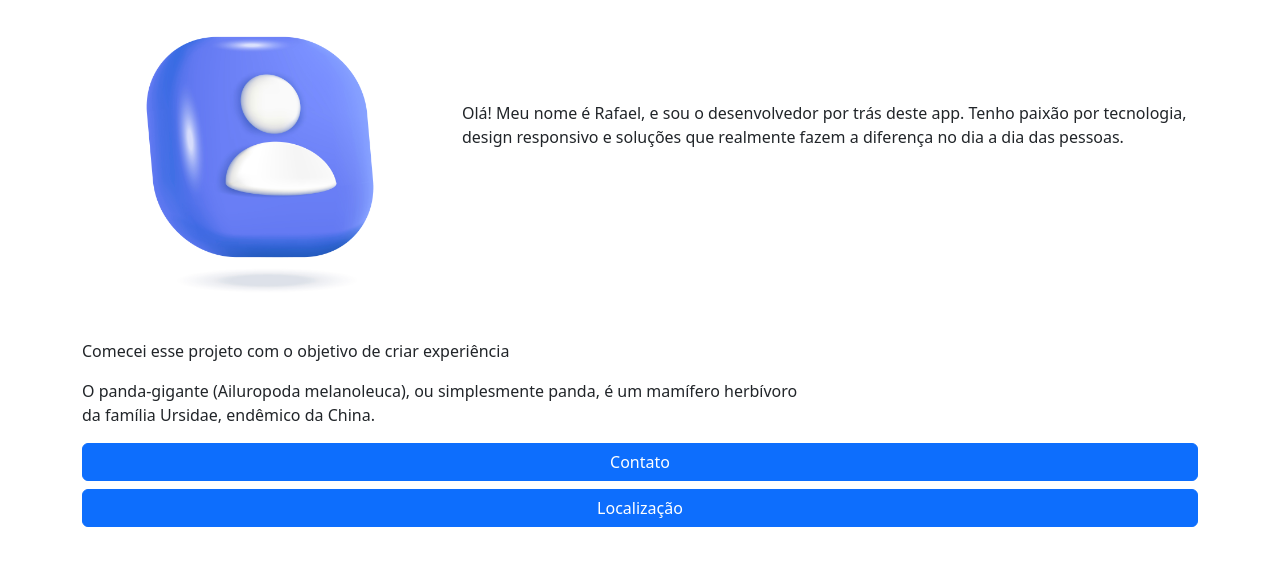
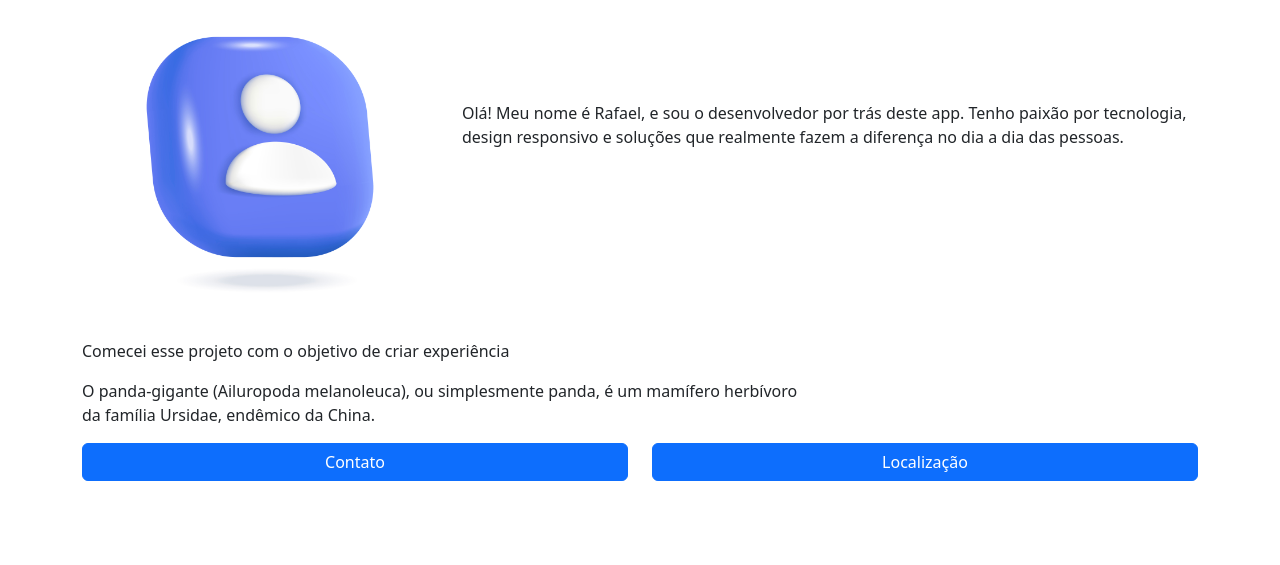
Before and after one commit to R4fael-L3onardo/meupwa, a plain HTML site: page sobre.html in a window 1280 px wide. Shown: the part 129-694 px from the top of the page. Drawn offline with nearby package versions, Linux system fonts and the light colour scheme.

Commit message:
Segunda atualização do projeto

```diff
--- a/sobre.html
+++ b/sobre.html
@@ -66,15 +66,11 @@
                     </p>
                 </div>
 
-                <div class="d-grid gap-2">
-                    <a class="d-grid gap-2" href="https://github.com/" target="_blank">
-                        <button class="btn btn-primary" type="button">Contato</button>
-                    </a>
-                    <a class="d-grid gap-2"
-                        href="https://www.google.com.br/maps/place/Universidade+de+Passo+Fundo/@-28.2344882,-52.3830149,17z/data=!3m1!4b1!4m6!3m5!1s0x94e2c03f83f94db5:0xdfe6e084fda3029c!8m2!3d-28.234493!4d-52.38044!16s%2Fm%2F0cnv42s?hl=pt-BR&entry=ttu&g_ep=EgoyMDI1MDQwMi4xIKXMDSoJLDEwMjExNjM5SAFQAw%3D%3D"
-                        target="_blank">
-                        <button class="btn btn-primary" type="button">Localização</button>
-                    </a>
+                <div class="d-grid gap-2 col-12 col-md-6">
+                    <button class="btn btn-primary" type="button">Contato</button>
+                </div>
+                <div class="d-grid gap-2 col-12 col-md-6">
+                    <button class="btn btn-primary" type="button">Localização</button>
                 </div>
 
     </main>
```
